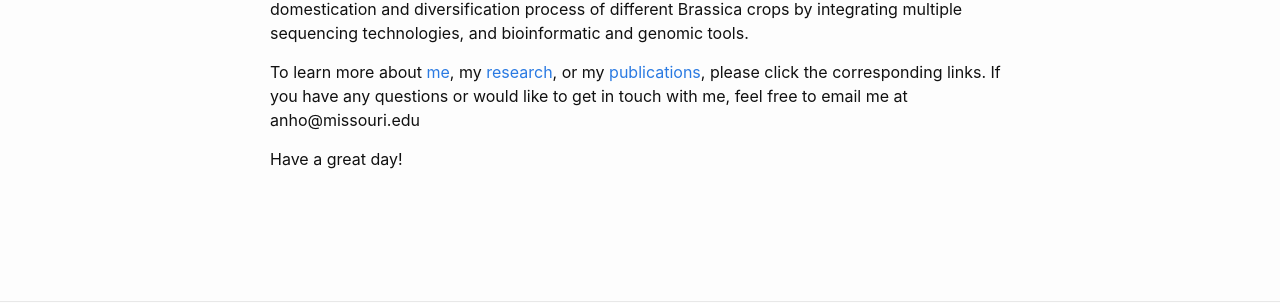
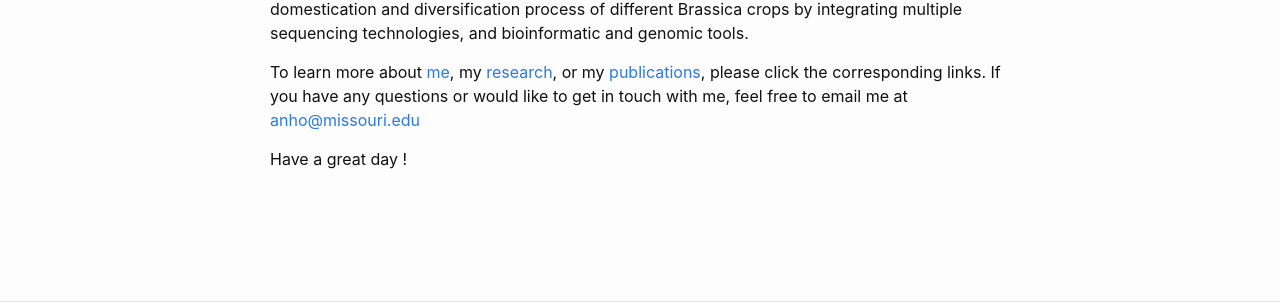
Before and after one commit to anhong11/anhong11.github.io, a Jekyll site: the page built from index.md, in a window 1280 px wide. Shown: the part 486-789 px from the top of the page. Built offline with Jekyll 4.4.1, drawn with Linux system fonts in a browser that asks for light colours; our own code applies the rules of GitHub Pages for plain Markdown files; part of the change alters nothing that is shown.

```diff
--- a/index.md
+++ b/index.md
@@ -6,6 +6,6 @@ I am currently a Data Scientist with [Bioinformatics and Analytics Core](https:/
 
 Before that, I earned both my BSc and Ph.D. at Huazhong Agricultural University, where I used RNA-seq to elucidate the mechanism of Polima CMS in canola. Then I was a Postdoctoral Fellow and Research Scientist working with [J. Chris Pires](https://bondlsc.missouri.edu/person/j-chris-pires/) at the University of Missouri to study the domestication and diversification process of different Brassica crops by integrating multiple sequencing technologies, and bioinformatic and genomic tools.
 
-To learn more about [me](https://anhong11.github.io/About/), my [research](https://anhong11.github.io/Research/), or my [publications](https://anhong11.github.io/Publications/), please click the corresponding links. If you have any questions or would like to get in touch with me, feel free to email me at anho@missouri.edu
+To learn more about [me](https://anhong11.github.io/About/), my [research](https://anhong11.github.io/Research/), or my [publications](https://anhong11.github.io/Publications/), please click the corresponding links. If you have any questions or would like to get in touch with me, feel free to email me at [anho@missouri.edu](anho@missouri.edu)
 
-Have a great day!
+Have a great day !
```
